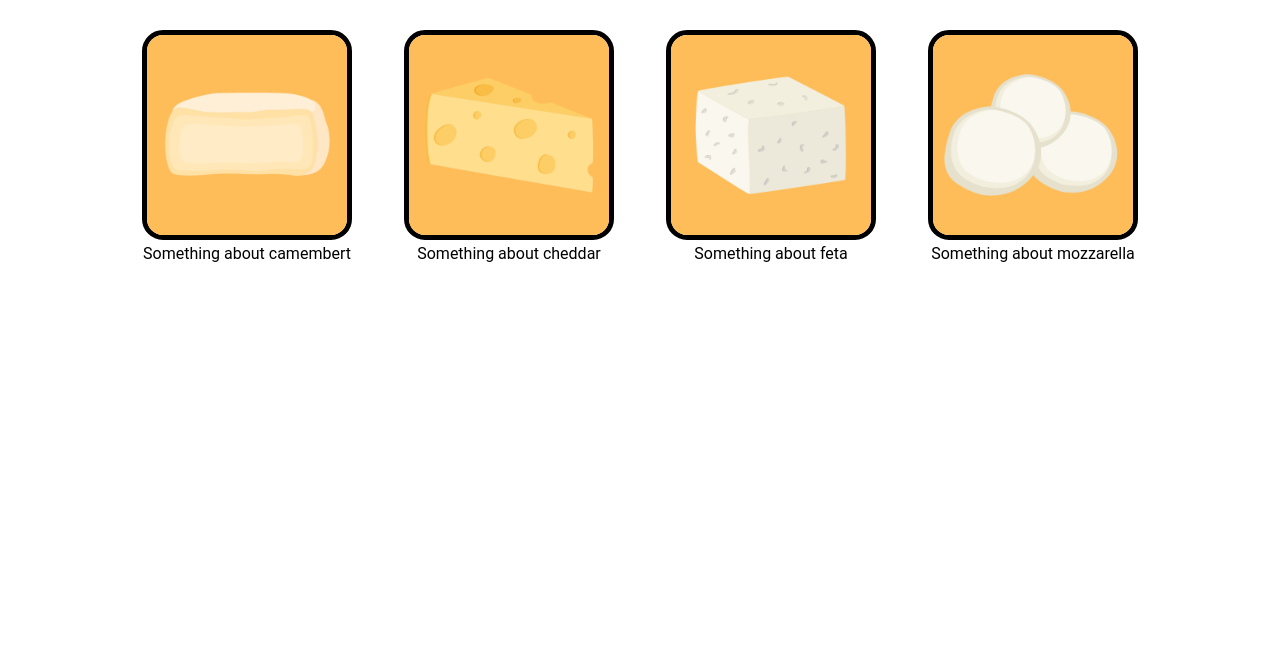
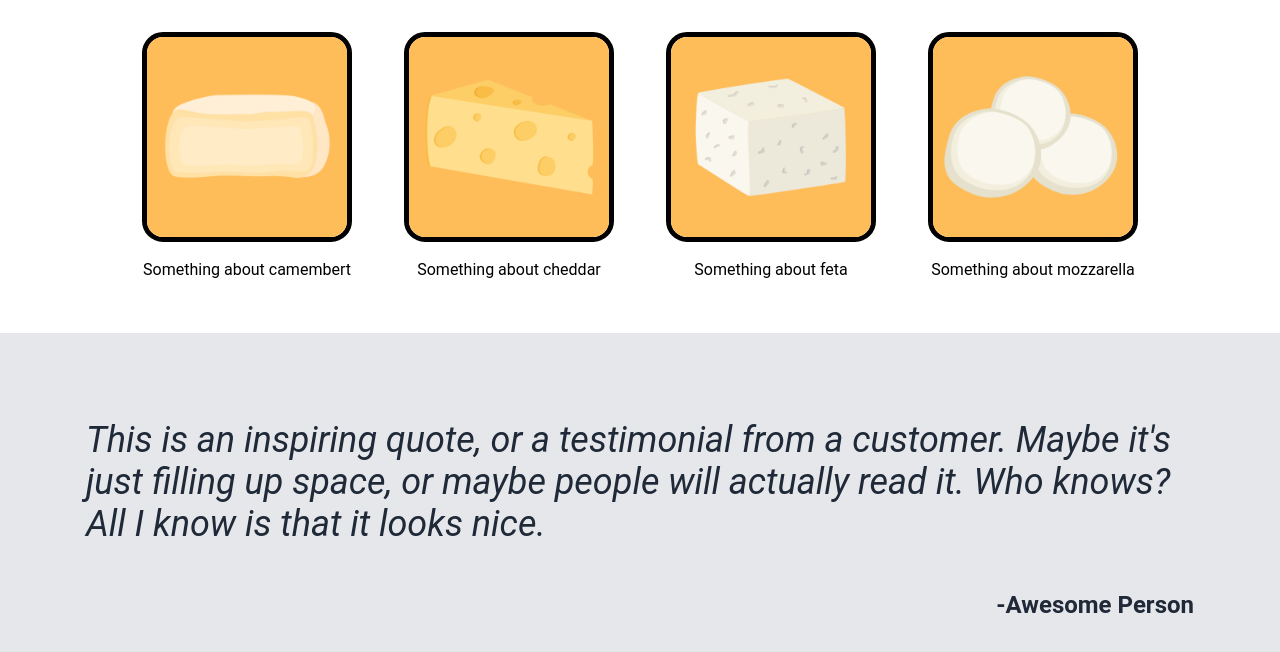
Before and after one commit to prettykaur/odin-landingpage, a plain HTML site: page index.html in a window 1280 px wide. Shown: the part 586-1238 px from the top of the page. Before the commit the page ends 903 px from the top, so only its background shows below. Drawn offline with Linux system fonts and the light colour scheme.

Commit message:
Add quote class in index.html and Add style and flex properties to quote in style.css

```diff
--- a/index.html
+++ b/index.html
@@ -49,5 +49,10 @@
         </div>
     </div>
 
+    <div class="quote">
+        <div class="quote-text">This is an inspiring quote, or a testimonial from a customer. Maybe it's just filling up space, or maybe people will actually read it. Who knows? All I know is that it looks nice.</div>
+        <div class="quote-author">-Awesome Person</div>
+    </div>
+
 </body>
 </html>
--- a/style.css
+++ b/style.css
@@ -102,7 +102,6 @@ button {
     gap: 52px;
     text-align: center;
     margin-bottom: 54px;
-
 }
 
 img {
@@ -110,4 +109,29 @@ img {
     height: 200px;
     border: 5px solid #000000;
     border-radius: 10%;
+    margin-bottom: 14px;
 }
+
+.quote {
+    background-color: #e5e7eb;
+    display: flex;
+    flex-direction: column;
+    padding: 54px;
+    gap: 14px;
+}
+
+.quote-text {
+    font-size: 36px;
+    font-style: italic;
+    color: #1f2937;
+    padding: 32px;
+}
+
+.quote-author {
+    font-size: 24px;
+    font-weight: bold;
+    color: #1f2937;
+    display: flex;
+    justify-content: flex-end;
+    padding: 0 32px 32px;
+}
```
